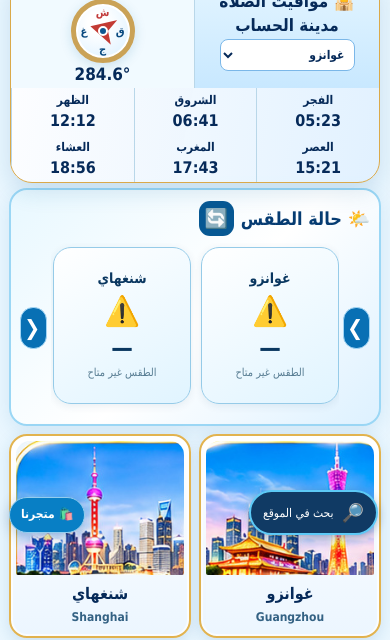
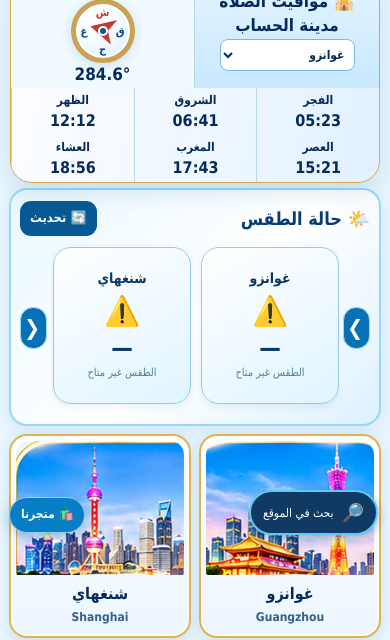
Before and after one commit to bskooota2-blip/bouyousef, a plain HTML site: page index.html in a window 390 px wide. Shown: the part 229-869 px from the top of the page. Drawn offline with Linux system fonts and the light colour scheme; no server answers.

Commit message:
Show weather refresh label at far left of header

```diff
--- a/index.html
+++ b/index.html
@@ -1162,13 +1162,13 @@ body:not(.gz-v010):not(.gz-v008) #globalPrayer .qibla strong{line-height:1.1}
 
 <style id="by2-weather-title-inline-refresh-v041254">
 /* Place only the weather heading and its manual refresh icon on one compact line. */
-#by2WeatherHome .by2-w-head{display:flex!important;justify-content:flex-start!important;align-items:center!important;flex-wrap:nowrap!important;gap:9px!important}
+#by2WeatherHome .by2-w-head{display:flex!important;justify-content:space-between!important;align-items:center!important;flex-wrap:nowrap!important;gap:9px!important}
 #by2WeatherHome .by2-w-head > div{flex:0 1 auto;min-width:0}
 #by2WeatherHome #by2WeatherHeading{white-space:nowrap;margin:0!important;line-height:1.4}
-#by2WeatherHome #by2WeatherRefresh{flex:0 0 38px;display:inline-grid;place-items:center;width:38px;height:38px;min-height:38px;padding:0!important;font-size:20px;line-height:1;border-radius:11px}
+#by2WeatherHome #by2WeatherRefresh{flex:0 0 auto;display:inline-flex;align-items:center;justify-content:center;gap:4px;width:auto;height:38px;min-height:38px;padding:0 13px!important;font-size:14px;white-space:nowrap;line-height:1.3;border-radius:11px;margin-inline-start:auto}
 @media(max-width:680px){
 #by2WeatherHome .by2-w-head{gap:7px!important}
-#by2WeatherHome #by2WeatherRefresh{flex-basis:35px;width:35px;height:35px;min-height:35px;font-size:19px}
+#by2WeatherHome #by2WeatherRefresh{flex-basis:auto;width:auto;height:35px;min-height:35px;font-size:13px;padding:0 10px!important}
 }
 </style>
 </head><body>
@@ -1203,7 +1203,7 @@ body:not(.gz-v010):not(.gz-v008) #globalPrayer .qibla strong{line-height:1.1}
       <h2 class="by2-w-title" id="by2WeatherHeading">🌤️ حالة الطقس</h2>
       <p class="by2-w-summary" id="by2WeatherStatus" aria-live="polite">تحديث تلقائي — درجات الحرارة الفعلية من مصدر الطقس</p>
     </div>
-    <button class="by2-w-refresh" id="by2WeatherRefresh" type="button" aria-label="تحديث حالة الطقس" title="تحديث الطقس">🔄</button>
+    <button class="by2-w-refresh" id="by2WeatherRefresh" type="button" aria-label="تحديث حالة الطقس" title="تحديث الطقس">🔄 تحديث</button>
   </div>
   <div class="by2-w-controls" aria-label="بطاقات طقس المدن">
     <button class="by2-w-arrow" type="button" id="by2WeatherPrev" aria-label="المدن السابقة">❯</button>
```
